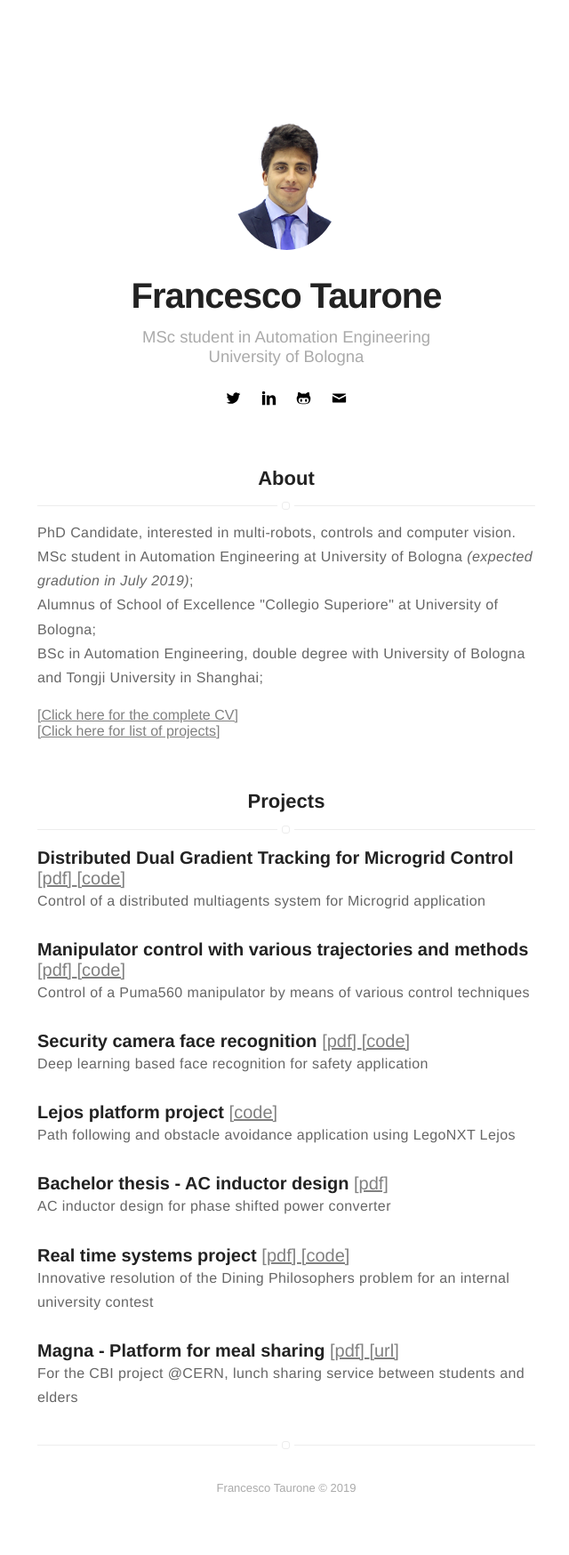
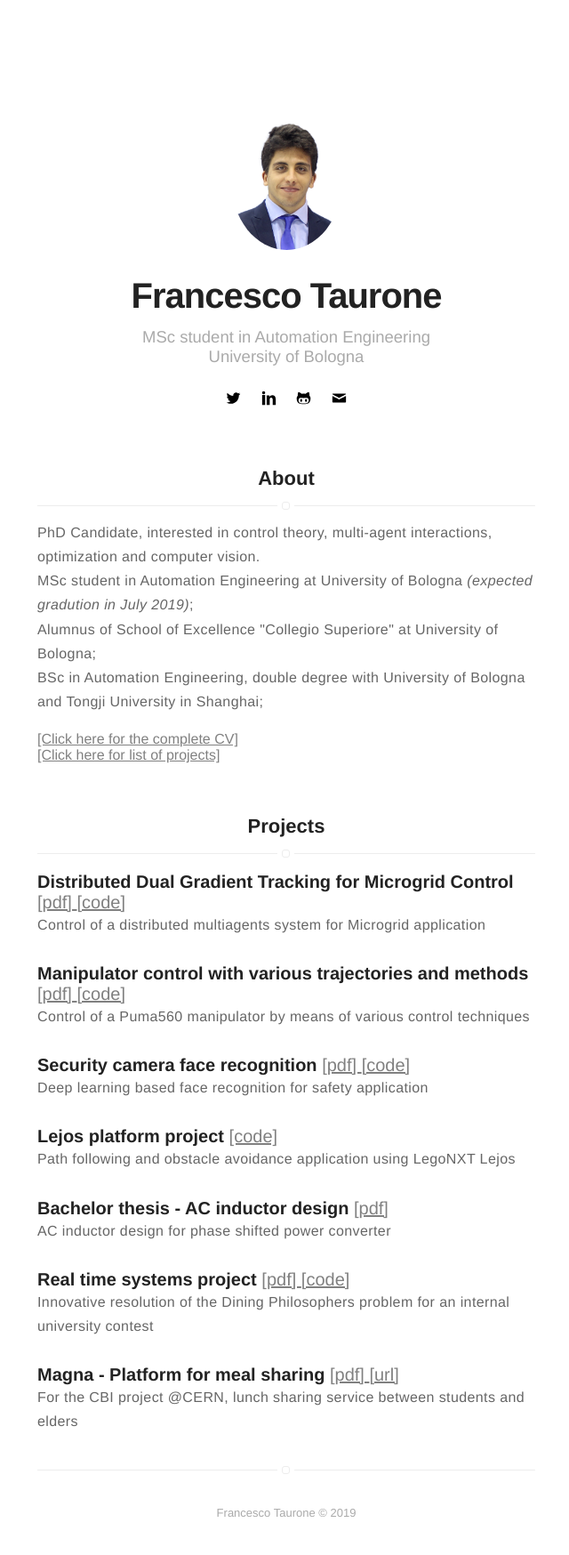
Before and after one commit to francescotaurone/francescotaurone.github.io, a Jekyll site: the page built from index.html, in a window 1280 px wide. Shown: the whole page at 89% size, without its empty margins (318-958 px from the left). Built offline with Jekyll 4.4.1, drawn with Linux system fonts in a browser that asks for light colours; before the commit the page ends 1720 px from its top, so only the background shows below that.

Commit message:
Update about.html

```diff
--- a/_includes/about.html
+++ b/_includes/about.html
@@ -1,5 +1,5 @@
 <p>
-  PhD Candidate, interested in multi-robots, controls and computer vision. <br>
+  PhD Candidate, interested in control theory, multi-agent interactions, optimization and computer vision. <br>
   MSc student in Automation Engineering at University of Bologna <i>(expected gradution in July 2019)</i>; <br>
   Alumnus of School of Excellence "Collegio Superiore" at University of Bologna; <br>
   BSc in Automation Engineering, double degree with University of Bologna and Tongji University in Shanghai; <br>
```
